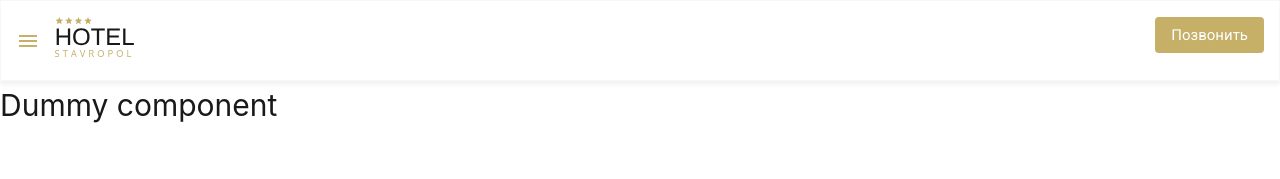
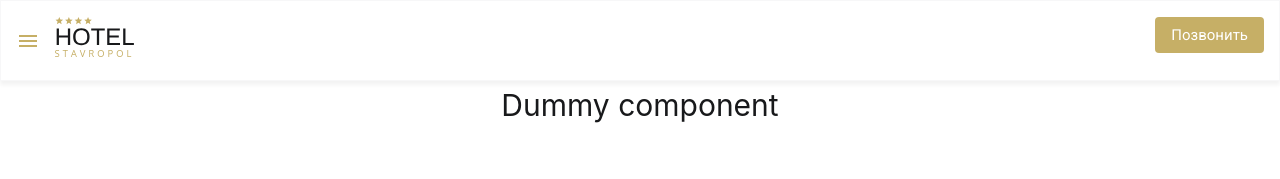
Before and after one commit to Michael3468/vue-test-task, a Vue app: page /menu in a window 1280 px wide. Shown: the top 179 px of the page. Built offline with nearby package versions, Linux system fonts and the light colour scheme.

Commit message:
feat(dummyview): add styles to center text

```diff
--- a/src/views/DummyView.vue
+++ b/src/views/DummyView.vue
@@ -1,3 +1,12 @@
 <template>
-  <h1>Dummy component</h1>
+  <div class="dummy-view">
+    <h1>Dummy component</h1>
+  </div>
 </template>
+
+<style>
+.dummy-view {
+  display: flex;
+  justify-content: center;
+}
+</style>
```
